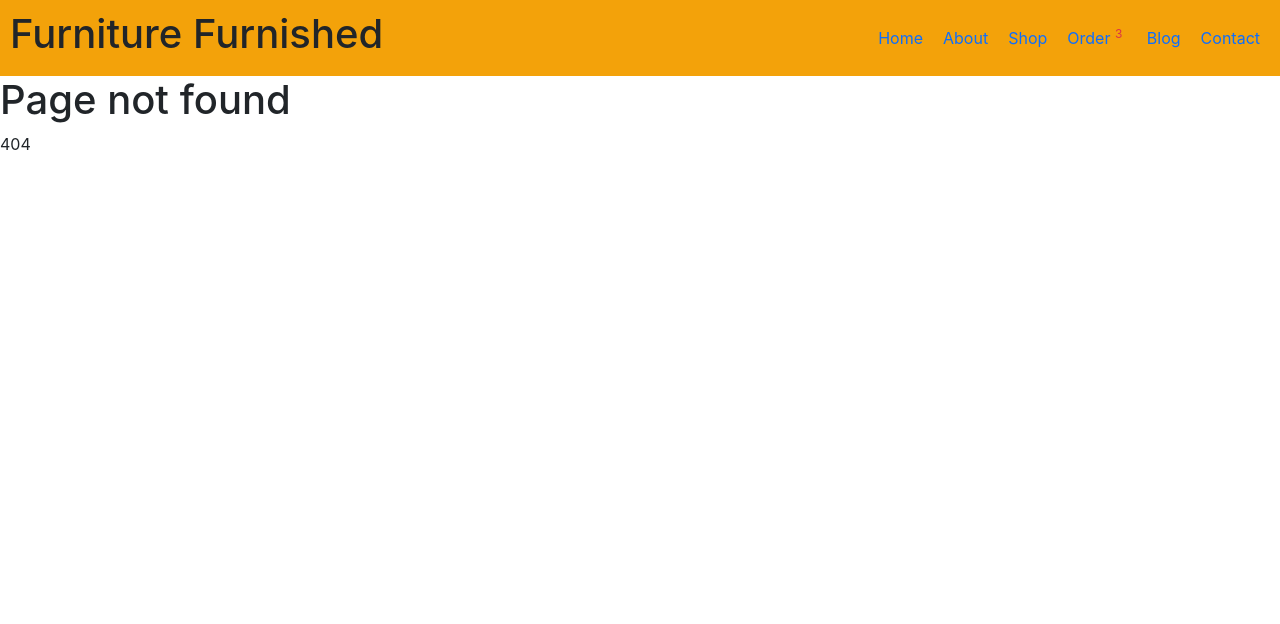
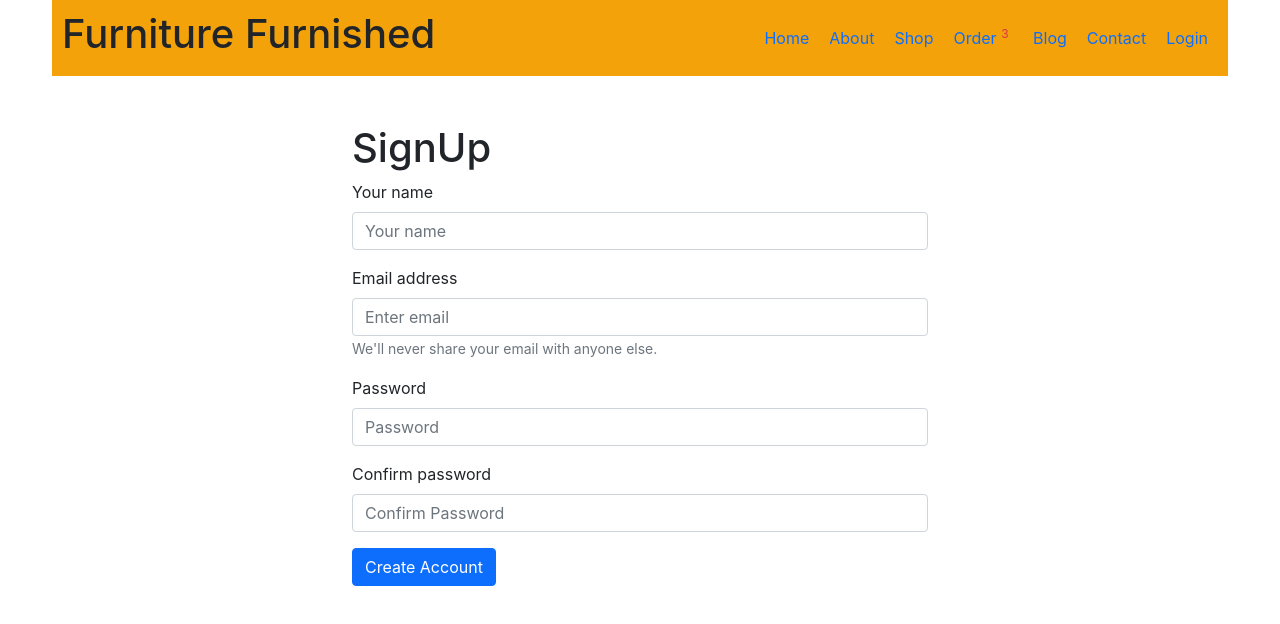
Before and after one commit to sujoncham/furniture-furnished-react, a React (Create React App) app: page /signup in a window 1280 px wide. Before the commit this address had no page. Shown: the top 624 px of the page. Built offline with nearby package versions, Linux system fonts and the light colour scheme.

Commit message:
login and signup page created

```diff
--- a/src/App.js
+++ b/src/App.js
@@ -1,4 +1,5 @@
 import 'bootstrap/dist/css/bootstrap.min.css';
+import { Container } from 'react-bootstrap';
 import { Route, Routes } from "react-router-dom";
 import './App.css';
 import Header from './Header/Header';
@@ -6,23 +7,31 @@ import About from './Pages/About';
 import Blogs from './Pages/Blogs';
 import Contact from './Pages/Contact';
 import Home from './Pages/Home';
+import Order from './Pages/Order';
 import Page404 from './Pages/Page404';
 import Shop from './Pages/Shop';
+import Login from './SignUpOut/Login';
+import SignUp from './SignUpOut/SignUp';
 
 function App() {
 
   return (
     <div className="App">
+      <Container>
       <Header></Header>
         <Routes>
           <Route path="/" element={<Home></Home>}></Route>
           <Route path="/home" element={<Home></Home>}></Route>
           <Route path="/shop" element={<Shop></Shop>}></Route>
+          <Route path="/order" element={<Order></Order>}></Route>
           <Route path="/blogs" element={<Blogs></Blogs>}></Route>
           <Route path="/about" element={<About></About>}></Route>
           <Route path="/contact" element={<Contact></Contact>}></Route>
+          <Route path="/login" element={<Login></Login>}></Route>
+          <Route path="/signup" element={<SignUp></SignUp>}></Route>
           <Route path="*" element={<Page404></Page404>}></Route>
         </Routes>
+      </Container>
     </div>
   );
 }
--- a/src/Header/Header.js
+++ b/src/Header/Header.js
@@ -13,6 +13,7 @@ const Header = () => {
                 <Link to="/order">Order <sup className='text-danger'>3</sup> </Link>
                 <Link to="/blogs">Blog</Link>
                 <Link to="/contact">Contact</Link>
+                <Link to="/login">Login</Link>
             </nav>
         </header>
         );
--- a/src/Pages/Order.js
+++ b/src/Pages/Order.js
@@ -0,0 +1,11 @@
+import React from 'react';
+
+const Order = () => {
+    return (
+        <div>
+            <h1>Order</h1>
+        </div>
+    );
+};
+
+export default Order;
--- /dev/null
+++ b/src/SignUpOut/Login.js
@@ -0,0 +1,34 @@
+import React from "react";
+import { Button, Col, Form, Row } from "react-bootstrap";
+import { Link } from "react-router-dom";
+
+const Login = () => {
+  return (
+  <Row className="mt-5">
+    <Col md={{ span: 6, offset: 3 }}>
+    <h1>Login</h1>
+      <Form>
+        <Form.Group className="mb-3" controlId="formBasicEmail">
+          <Form.Label>Email address</Form.Label>
+          <Form.Control type="email" placeholder="Enter email" />
+          <Form.Text className="text-muted">
+            We'll never share your email with anyone else.
+          </Form.Text>
+        </Form.Group>
+
+        <Form.Group className="mb-3" controlId="formBasicPassword">
+          <Form.Label>Password</Form.Label>
+          <Form.Control type="password" placeholder="Password" />
+        </Form.Group>
+
+        <Button variant="primary" type="submit">
+          Login In
+        </Button>
+      </Form>
+      <p>New User? Please, <Link to="/signup">Register</Link> here</p>
+    </Col>
+  </Row>
+  );
+};
+
+export default Login;
--- /dev/null
+++ b/src/SignUpOut/SignUp.js
@@ -0,0 +1,41 @@
+import React from "react";
+import { Button, Col, Form, Row } from "react-bootstrap";
+
+const SignUp = () => {
+  return (
+    <Row className="mt-5">
+      <Col md={{ span: 6, offset: 3 }}>
+        <h1>SignUp</h1>
+        <Form>
+        <Form.Group className="mb-3" controlId="formBasicName">
+            <Form.Label>Your name</Form.Label>
+            <Form.Control type="text" placeholder="Your name" />
+          </Form.Group>
+          <Form.Group className="mb-3" controlId="formBasicEmail">
+            <Form.Label>Email address</Form.Label>
+            <Form.Control type="email" placeholder="Enter email" />
+            <Form.Text className="text-muted">
+              We'll never share your email with anyone else.
+            </Form.Text>
+          </Form.Group>
+
+          <Form.Group className="mb-3" controlId="formBasicPassword">
+            <Form.Label>Password</Form.Label>
+            <Form.Control type="password" placeholder="Password" />
+          </Form.Group>
+          <Form.Group className="mb-3" controlId="formBasicConfirmPassword">
+            <Form.Label>Confirm password</Form.Label>
+            <Form.Control type="c-password" placeholder="Confirm Password" />
+          </Form.Group>
+
+          <Button variant="primary" type="submit">
+            Create Account
+          </Button>
+        </Form>
+
+      </Col>
+    </Row>
+  );
+};
+
+export default SignUp;
```
Also changed, not shown: src/Footer/Footer.css (added), src/Footer/Footer.js (added), src/SignUpOut/Login.css (added).
